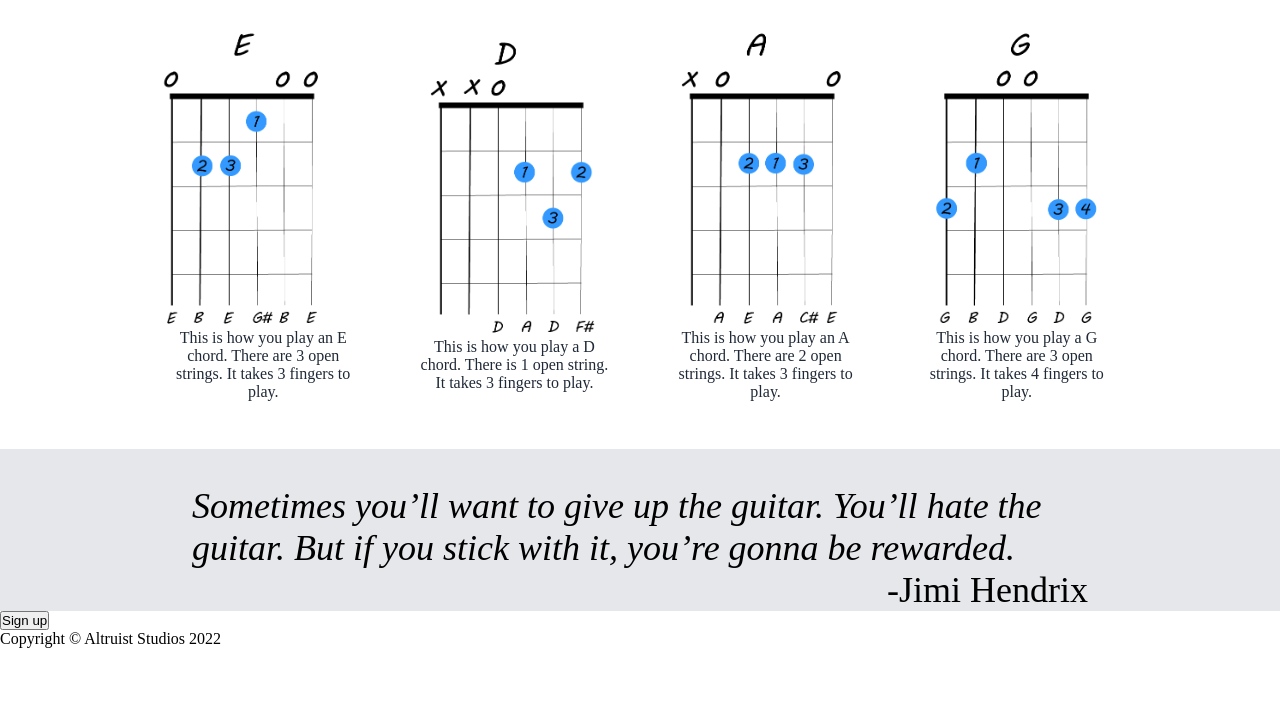
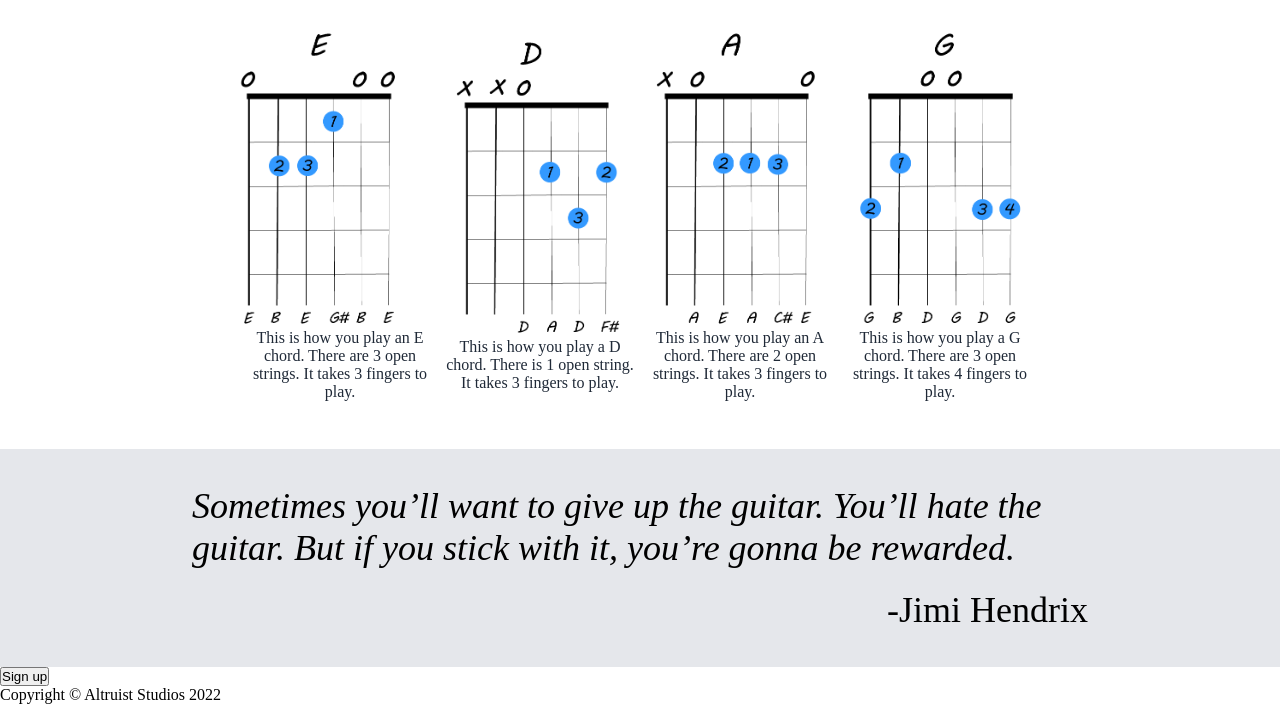
Before and after one commit to jstevens8185/OdinLandingPage, a plain HTML site: page index.html in a window 1280 px wide. Shown: the part 526-1230 px from the top of the page. Before the commit the page ends 1174 px from the top, so only its background shows below. Drawn offline with Linux system fonts and the light colour scheme.

Commit message:
Add style to quote section

```diff
--- a/style.css
+++ b/style.css
@@ -86,6 +86,8 @@ body {
     color: #1f2937;
     font-size: 36px;
     font-weight: 900;
+    padding-left: 15vw;
+    padding-right: 15vw;
 }
 
 .MidPicturesSection .Chord{
@@ -101,8 +103,9 @@ body {
 
 .ChordDiagramContainer{
     display: flex;
-    justify-content: space-evenly;
-    gap: 4vw;
+    justify-content: space-between;
+    align-content: space-between;
+
 }
 
 .QuoteSection {
@@ -115,10 +118,12 @@ body {
     padding-left: 15vw;
     padding-right: 15vw;
     padding-top: 36px;
+    padding-bottom: 36px;
 }
 
 .Quoter {
     align-self: flex-end;
+    margin-top: 20px;
 }
 
 button:hover {
```
